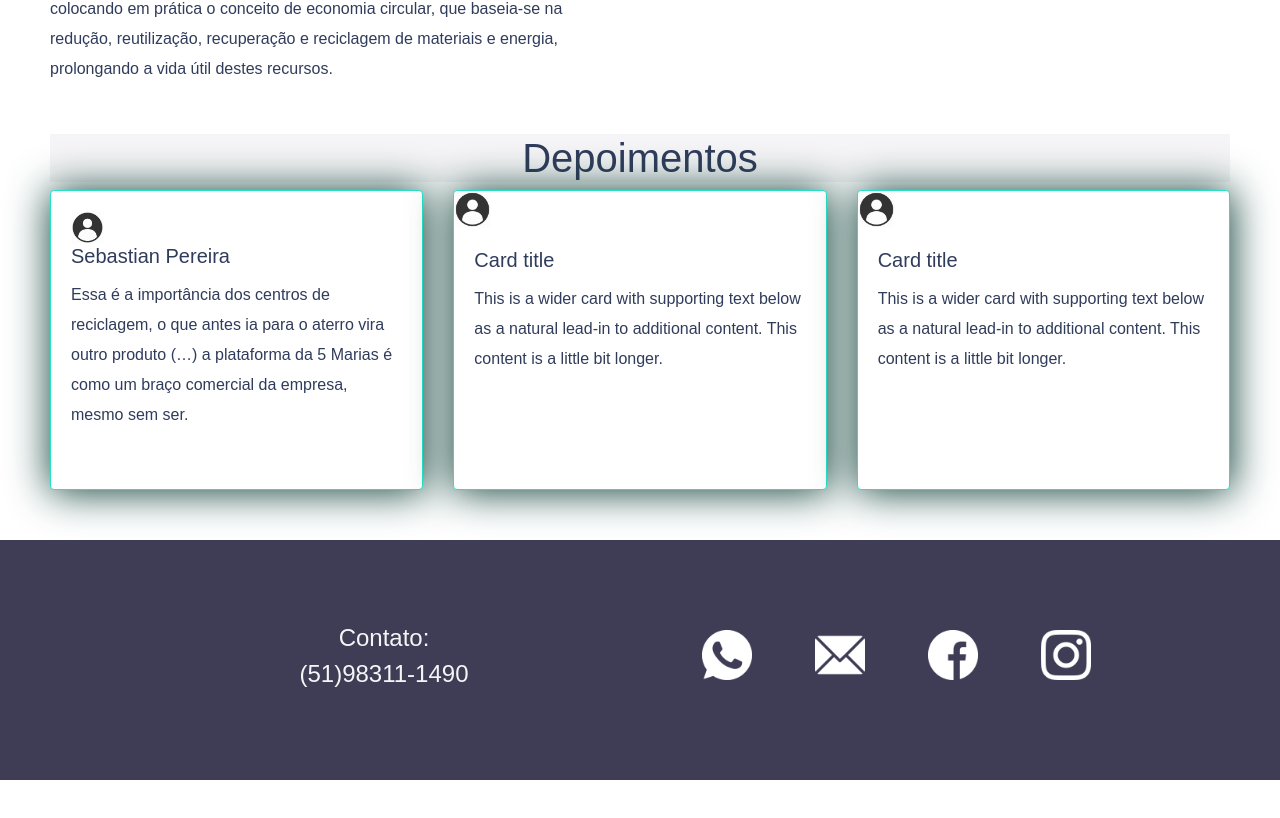
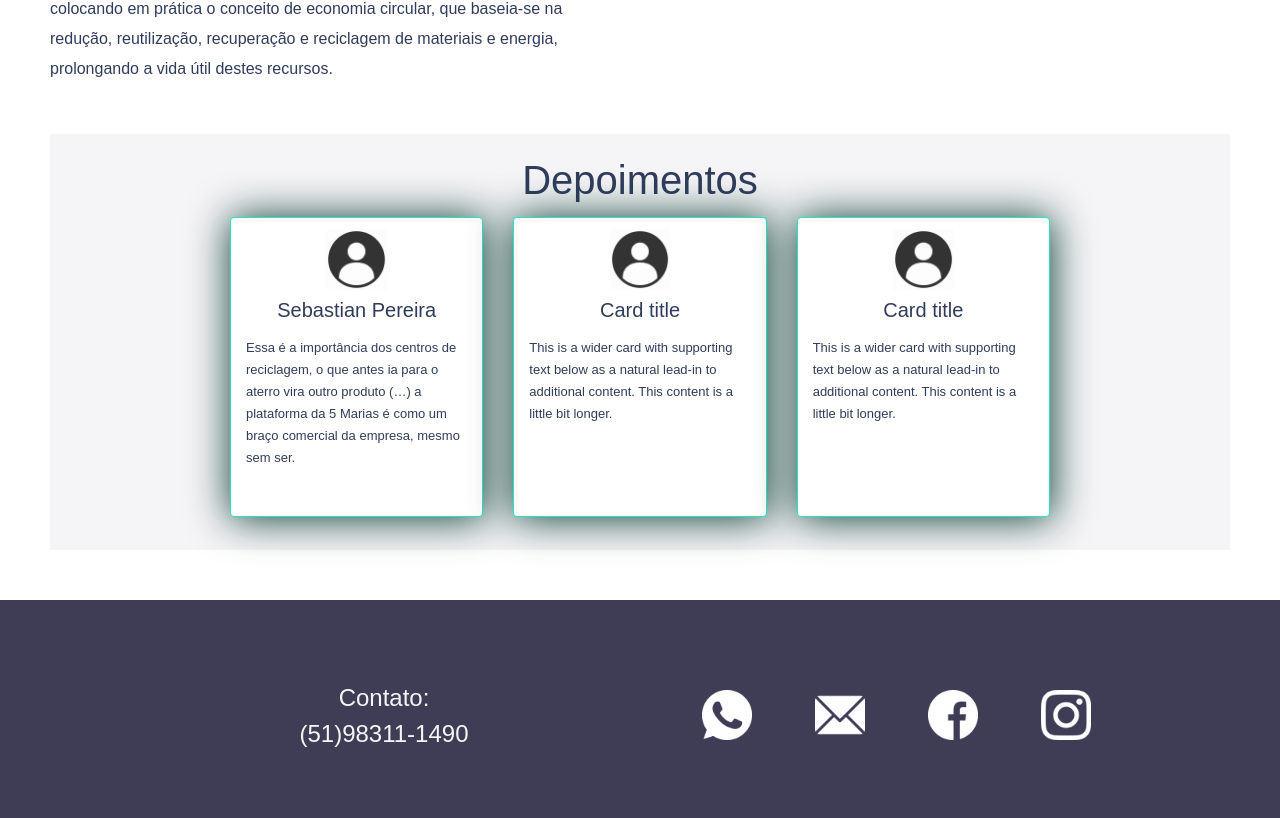
Before and after one commit to aceleradora-TW/descarte-certo, a React (Create React App) app in the folder frontend/: page / in a window 1280 px wide. Shown: the part 1535-2353 px from the top of the page. Before the commit the page ends 2315 px from the top, so only its background shows below. Built offline with nearby package versions, Linux system fonts and the light colour scheme.

Commit message:
25/@alinenecchi @jhuan0999 ajustes de css

```diff
--- a/frontend/src/components/Depositions/DepositionsStyles.css
+++ b/frontend/src/components/Depositions/DepositionsStyles.css
@@ -5,10 +5,14 @@
     line-height: 30px;
     color: #303c5b;
     background-color: #F5F4F6;
+    padding-bottom: 33px;
+    padding-top: 22px;
 }
 .avatar{
-    width: 10%;
-    text-align: center;
+    width: 25%;
+    height: auto;
+    margin: auto;
+    margin-top: 10px;
 }
 .card-depositions{
     border-color: aqua;
@@ -16,7 +20,7 @@
 }
 
 .card {
-    width: 200px;
+    width: 120px;
     height: 300px;
     position: relative;
     display: flex;
@@ -31,12 +35,28 @@
     -moz-box-shadow: 3px 3px 10px 5px #26E2C5;
     -webkit-box-shadow: 1px 1px 40px 1px #0c3f37;
     -o-box-shadow: 3px 3px 10px 5px #26E2C5;
+    margin: 5px 5px 5px 5px;
 }
 .img {
     vertical-align: super;
     border-style: none;
 
 }
-.card.title{
+.card-title{
     text-align: center;
+    margin-top: 7px;
+    margin-bottom: 15px;
 }
+.card-text{
+    font-size: 13px;
+    margin: auto;
+    line-height: 22px;
+    text-align: left;
+}
+.card-body{
+    padding: 0px 15px 15px 15px
+}
+.card-deck{
+    width: 850px;
+    margin: auto;
+}
--- a/frontend/src/components/Depositions/index.js
+++ b/frontend/src/components/Depositions/index.js
@@ -11,11 +11,12 @@ function DepositionsComponent() {
     <div>
       <div className="div-depositions" id="Depoimentos">
         <h1>Depoimentos</h1>
-      </div>
       <CardDeck>
         <Card>
+          <div  class="avatar">
+            <Card.Img variant="top" src={Avatar}/>
+          </div>
           <Card.Body>
-              <Card.Img class="avatar" variant="top" src={Avatar}/>
               <Card.Title> Sebastian Pereira </Card.Title>
                 <Card.Text>
                 Essa é a importância dos centros de reciclagem, o que antes ia para o aterro vira outro
@@ -51,5 +52,6 @@ function DepositionsComponent() {
         </Card>
       </CardDeck>
     </div>
+    </div>
   )
 } export default DepositionsComponent
```
